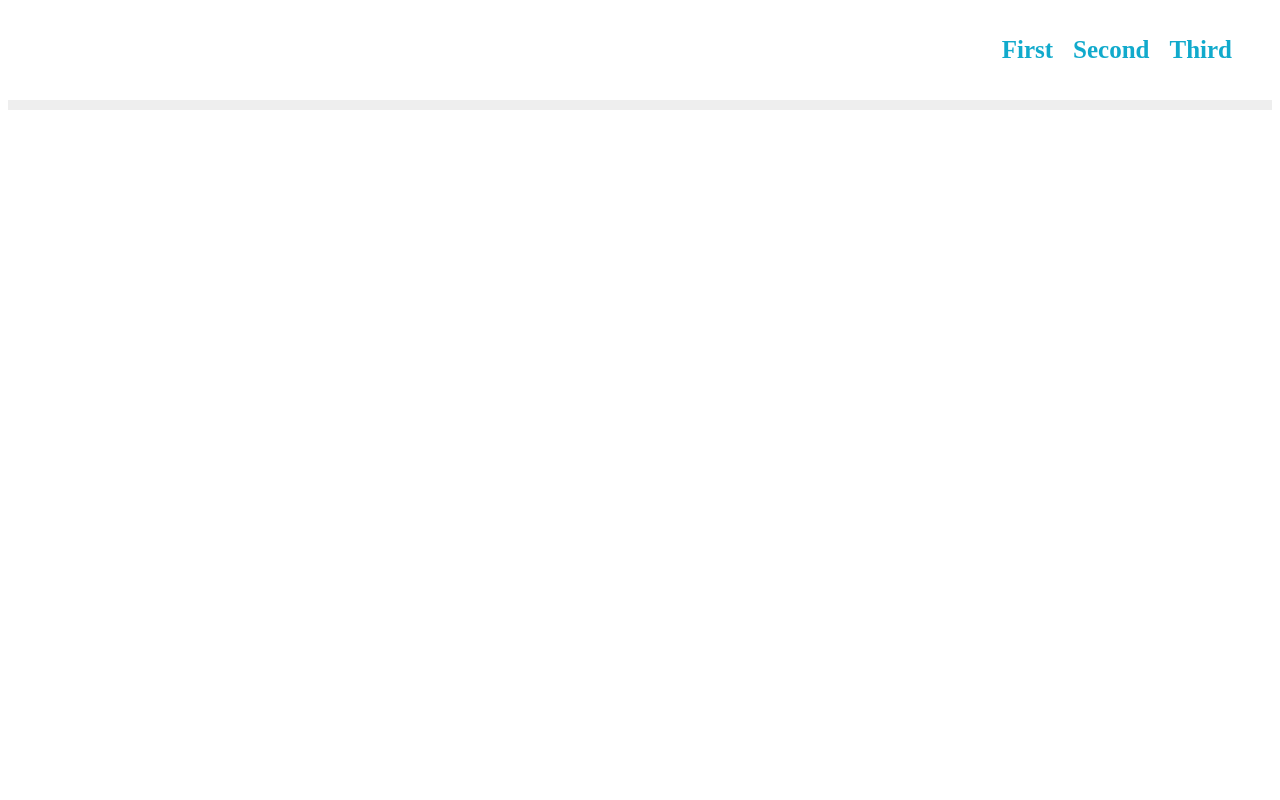
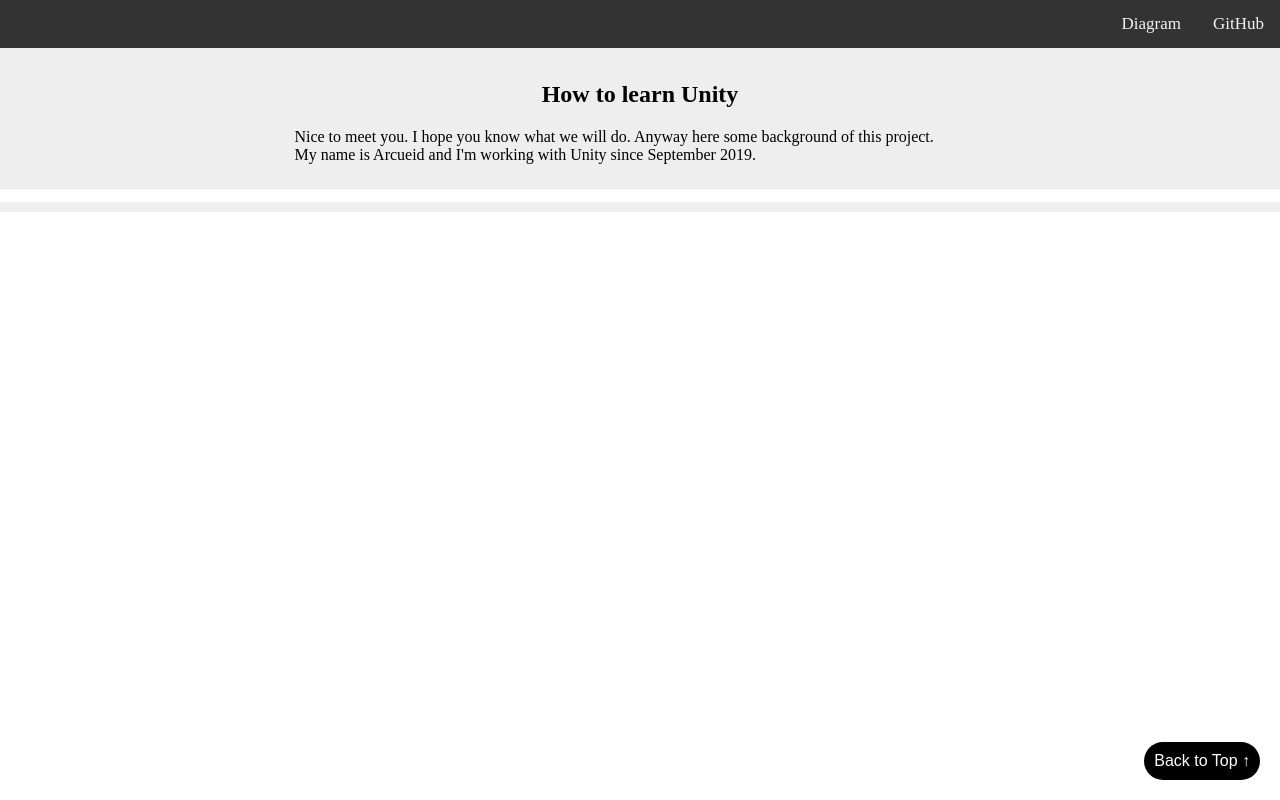
Before and after one commit to uurha/unity-learn, a plain HTML site: page docs/index.html in a window 1280 px wide. Drawn offline with Linux system fonts and the light colour scheme.

Commit message:
Update index.html, add styles.css

```diff
--- a/docs/index.html
+++ b/docs/index.html
@@ -1,22 +1,34 @@
-<!DOCTYPE html PUBLIC "-//W3C//DTD XHTML 1.0 Transitional//EN" "http://www.w3.org/TR/xhtml1/DTD/xhtml1-transitional.dtd">
+<!DOCTYPE html PUBLIC "-//W3C//DTD XHTML 1.0 Transitional//EN"
+        "http://www.w3.org/TR/xhtml1/DTD/xhtml1-transitional.dtd">
 <html xmlns="http://www.w3.org/1999/xhtml">
 <script src="https://laingsimon.github.io/render-diagram/drawio-renderer.js"></script>
-<head><meta name="viewport" content="width=device-width, initial-scale=1">
-  <link rel="stylesheet" href="styles.css">
+<head>
+    <meta name="viewport" content="width=device-width, initial-scale=1">
+    <link rel="stylesheet" href="styles.css">
 </head>
 <body>
-<nav>
-    <ul>
-      <li><a href="#first">First</a></li>
-      <li><a href="#second">Second</a></li>
-      <li><a href="#third">Third</a></li>
-    </ul>
- </nav>
-<div class = "custom-diagram-background">
+<nav id="navbar">
+    <a href="https://github.com/uurha" target="_blank">GitHub</a>
+    <a href="#diagram">Diagram</a>
+</nav>
 
-<div class="drawio-diagram" data-diagram-url="https://uurha.github.io/unity-learn/unity-learn.xml" data-diagram-options='{"highlight": "blue"}'></div>
+<div class="custom-diagram-background preamble">
+    <h2>
+        How to learn Unity
+    </h2>
+    <div class="inner-preamble">
+        Nice to meet you. I hope you know what we will do. Anyway here some background of this project.
+        <br>
+        My name is Arcueid and I'm working with Unity since September 2019.
+    </div>
+</div>
+
+<div class="custom-diagram-background" id="diagram">
+    <div class="drawio-diagram" data-diagram-url="https://uurha.github.io/unity-learn/unity-learn.xml"
+         data-diagram-options='{"highlight": "blue"}'></div>
 
 </div>
+<a href="#" class="back-top">Back to Top &#8593;</a>
 </body>
 
 </html>
--- a/docs/styles.css
+++ b/docs/styles.css
@@ -1,32 +1,103 @@
-ul {
-  width: 100%;
-  display: flex;
-  justify-content: flex-end;
-  box-sizing: border-box;
-  padding: 20px;
-  background: #fff;
+/* Smooth scrolling IF user doesn't have a preference due to motion sensitivities */
+@media screen and (prefers-reduced-motion: no-preference) {
+    html {
+        scroll-behavior: smooth;
+    }
 }
 
-body nav {
+body {
+    margin: 0;
+    min-height: 100%;
+}
+
+#navbar {
+    overflow: hidden;
+
     z-index: 1000;
+    position: -webkit-sticky;
     position: sticky;
+
+    /* visual styling */
+    background-color: #333;
     top: 0;
 }
 
-li {
-  list-style: none;
-  margin-right: 20px;
-  font-size: 25px;
-  font-weight: bold;
+#navbar a {
+    float: right;
+    display: block;
+
+    /* visual styling */
+    padding: 14px 16px;
+    color: #f2f2f2;
+    text-align: center;
+    text-decoration: none;
+    font-size: 17px;
 }
 
-li a {
+#navbar a:hover {
+
+    /* visual styling */
+    background-color: #eee;
+    color: black;
+}
+
+#navbar a.active {
+
+    /* visual styling */
+    background-color: #04AA6D;
+    color: white;
+}
+
+#diagram {
+    scroll-margin-top: 3em;
+    padding-left: 3%;
+    padding-right: 3%;
+}
+
+
+.back-top {
+    overflow: hidden;
+    display: inline;
+    z-index: 1000;
+    float: right;
+    place-self: end;
+    position: fixed;
+    bottom: 20px;
+    right: 20px;
+    /* --offset: 100px;
+      margin-top: calc(100vh + var(--offset));*/
+
+    /* visual styling */
     text-decoration: none;
-  color: #1ac;
+    padding: 10px;
+    font-family: sans-serif;
+    color: #fff;
+    background: #000;
+    border-radius: 100px;
+    white-space: nowrap;
 }
 
 .custom-diagram-background {
+    /* visual styling */
     padding-top: 10px;
-  font-size: 50px;
     background: #eee;
 }
+
+.inner-preamble {
+    margin: auto;
+    width: 60%;
+
+    /* visual styling */
+    text-align: justify !important;
+}
+
+.preamble {
+    margin-bottom: 1%;
+
+    /* visual styling */
+    padding-top: 1% !important;
+    padding-bottom: 2%;
+    padding-left: 5%;
+    padding-right: 5%;
+    text-align: center;
+}
```
Also changed, not shown: 1 other file. Lines whose indentation alone changed are shown as unchanged.
